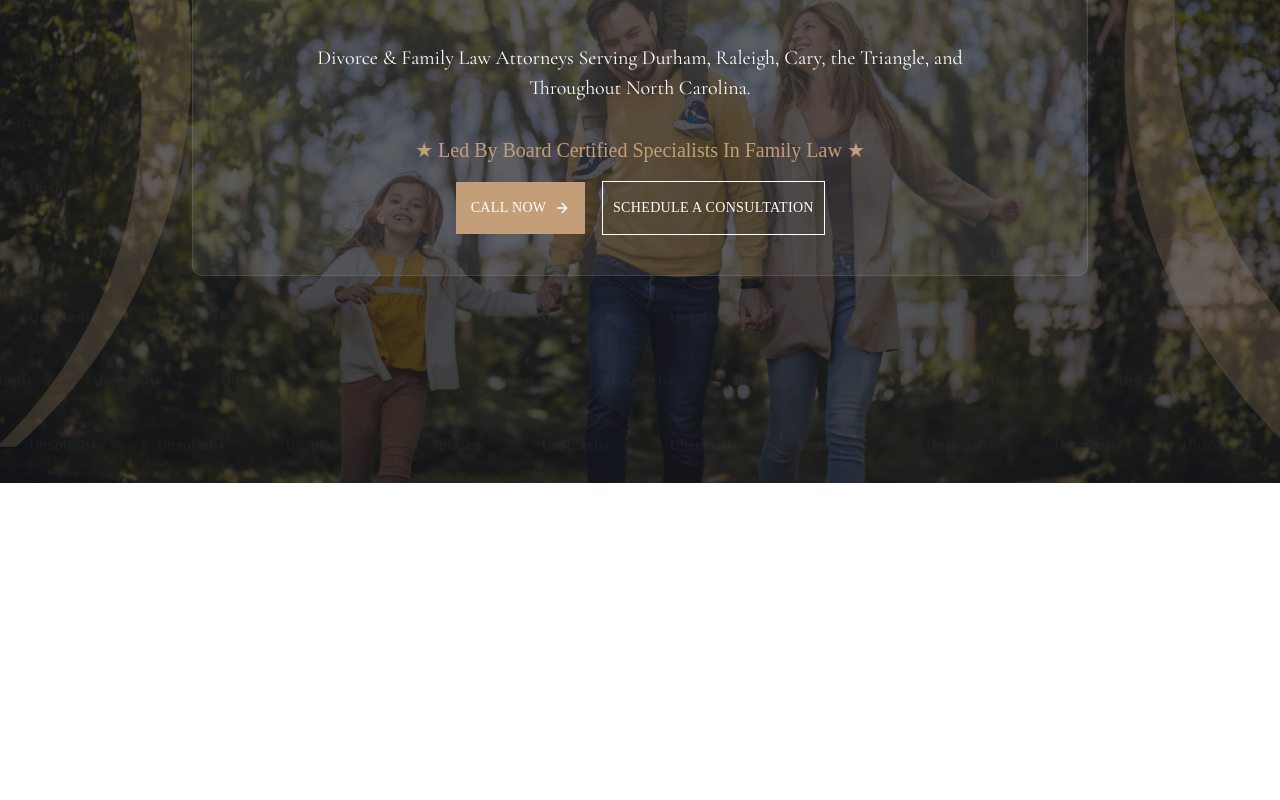
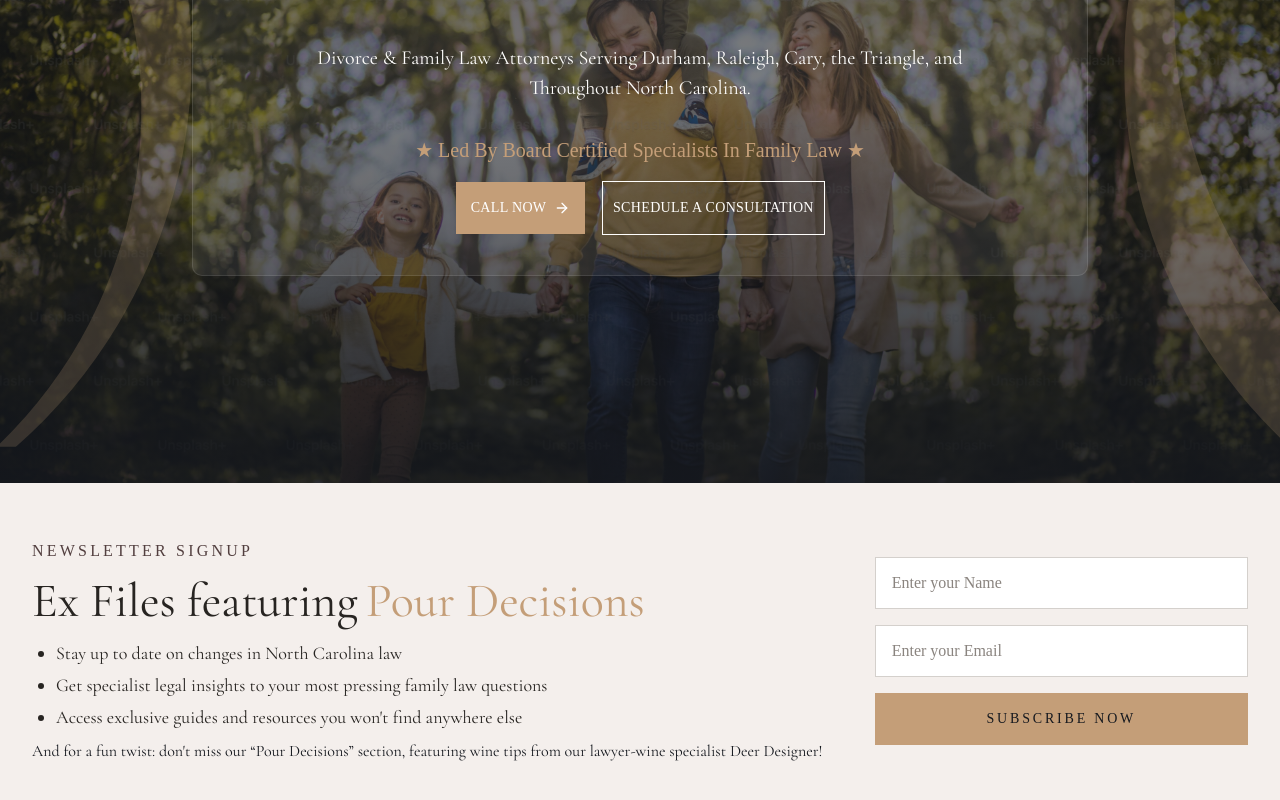
Before and after one commit to jerichotariao05/elis-family-law-app, a Next.js app: page / in a window 1280 px wide. Shown: the part 438-1238 px from the top of the page. Before the commit the page ends 921 px from the top, so only its background shows below. Built offline with nearby package versions, Linux system fonts and the light colour scheme; a web font is replaced by a local one.

Commit message:
Add About section to Home page and improve layout styling; update description in layout.tsx and enhance Hero section background.

```diff
--- a/app/page.tsx
+++ b/app/page.tsx
@@ -1,9 +1,11 @@
 import Hero from "../components/sections/Hero";
+import About from "../components/sections/About";
 
 export default function Home() {
   return (
    <>
    <Hero />
+   <About />
    </>
   );
 }
--- /dev/null
+++ b/components/sections/About.tsx
@@ -0,0 +1,120 @@
+"use client";
+
+import { FormEvent, useState } from "react";
+import { Cormorant_Garamond } from "next/font/google";
+
+const cormorantGaramond = Cormorant_Garamond({
+  subsets: ["latin"],
+  weight: ["400", "500", "600", "700"],
+});
+
+export default function About() {
+  const [name, setName] = useState("");
+  const [email, setEmail] = useState("");
+  const [error, setError] = useState("");
+  const [success, setSuccess] = useState("");
+
+  const handleSubmit = (event: FormEvent<HTMLFormElement>) => {
+    event.preventDefault();
+    setError("");
+    setSuccess("");
+
+    if (!name.trim() || !email.trim()) {
+      setError("Please fill in both fields.");
+      return;
+    }
+
+    const emailPattern = /^[^\s@]+@[^\s@]+\.[^\s@]+$/;
+    if (!emailPattern.test(email.trim())) {
+      setError("Please enter a valid email address.");
+      return;
+    }
+
+    setSuccess("Thanks for subscribing!");
+    setName("");
+    setEmail("");
+  };
+
+  return (
+    <section className="bg-[#F4EFEC] px-4 py-14 sm:px-6 lg:px-8">
+      <div className="mx-auto grid w-full max-w-7xl lg:grid-cols-3 lg:gap-12">
+        <div className="space-y-2 text-[#272421] lg:col-span-2">
+          <p className="tracking-[0.2em] uppercase text-[#523F3F]">
+            Newsletter Signup
+          </p>
+          <h2
+            className={`${cormorantGaramond.className} text-4xl leading-tight text-[#272421] italic sm:text-5xl`}
+          >
+            Ex Files featuring
+            <span className="pl-2 text-law-gold">Pour Decisions</span>
+          </h2>
+          <ul
+            className={`${cormorantGaramond.className} list-disc space-y-1 pl-6 text-lg`}
+          >
+            <li>Stay up to date on changes in North Carolina law</li>
+            <li>
+              Get specialist legal insights to your most pressing family law
+              questions
+            </li>
+            <li>
+              Access exclusive guides and resources you won&apos;t find anywhere
+              else
+            </li>
+          </ul>
+          <p className={`${cormorantGaramond.className} text-[#16191F] italic`}>
+            And for a fun twist: don&apos;t miss our &ldquo;Pour
+            Decisions&rdquo; section, featuring wine tips from our lawyer-wine
+            specialist Deer Designer!
+          </p>
+        </div>
+
+        <form
+          onSubmit={handleSubmit}
+          className="flex flex-col justify-center gap-4 lg:col-span-1"
+        >
+          <label htmlFor="newsletter-name" className="sr-only">
+            Enter your name
+          </label>
+          <input
+            id="newsletter-name"
+            type="text"
+            value={name}
+            onChange={(event) => setName(event.target.value)}
+            placeholder="Enter your Name"
+            className="h-13 border border-[#D4D0CC] bg-white px-4 text-[#272421] placeholder:text-[#8A847F] focus:border-law-gold focus:outline-none"
+          />
+
+          <label htmlFor="newsletter-email" className="sr-only">
+            Enter your email
+          </label>
+          <input
+            id="newsletter-email"
+            type="email"
+            value={email}
+            onChange={(event) => setEmail(event.target.value)}
+            placeholder="Enter your Email"
+            className="h-13 border border-[#D4D0CC] bg-white px-4 text-[#272421] placeholder:text-[#8A847F] focus:border-law-gold focus:outline-none"
+          />
+
+          <button
+            type="submit"
+            className="h-13 bg-law-gold text-sm font-medium tracking-[0.2em] text-[#16191F] uppercase transition-opacity hover:opacity-90"
+          >
+            Subscribe Now
+          </button>
+
+          {error ? (
+            <p className="text-sm text-red-700" role="alert">
+              {error}
+            </p>
+          ) : null}
+          {success ? (
+            <p className="text-sm text-emerald-700" role="status">
+              {success}
+            </p>
+          ) : null}
+        </form>
+      </div>
+    </section>
+  );
+}
--- a/components/sections/Hero.tsx
+++ b/components/sections/Hero.tsx
@@ -23,7 +23,10 @@ function Hero() {
         sizes="100vw"
         className="object-cover"
       />
-      <div className="absolute inset-0 bg-[#16191F]/75" aria-hidden />
+      <div
+        className="absolute inset-0 bg-linear-to-b from-[#16191F]/90 via-[#16191F]/60 to-[#16191F]/90"
+        aria-hidden
+      />
       <Image
         src={leftVector}
         alt=""
```
Also changed, not shown: app/layout.tsx (+3 -5 lines).
